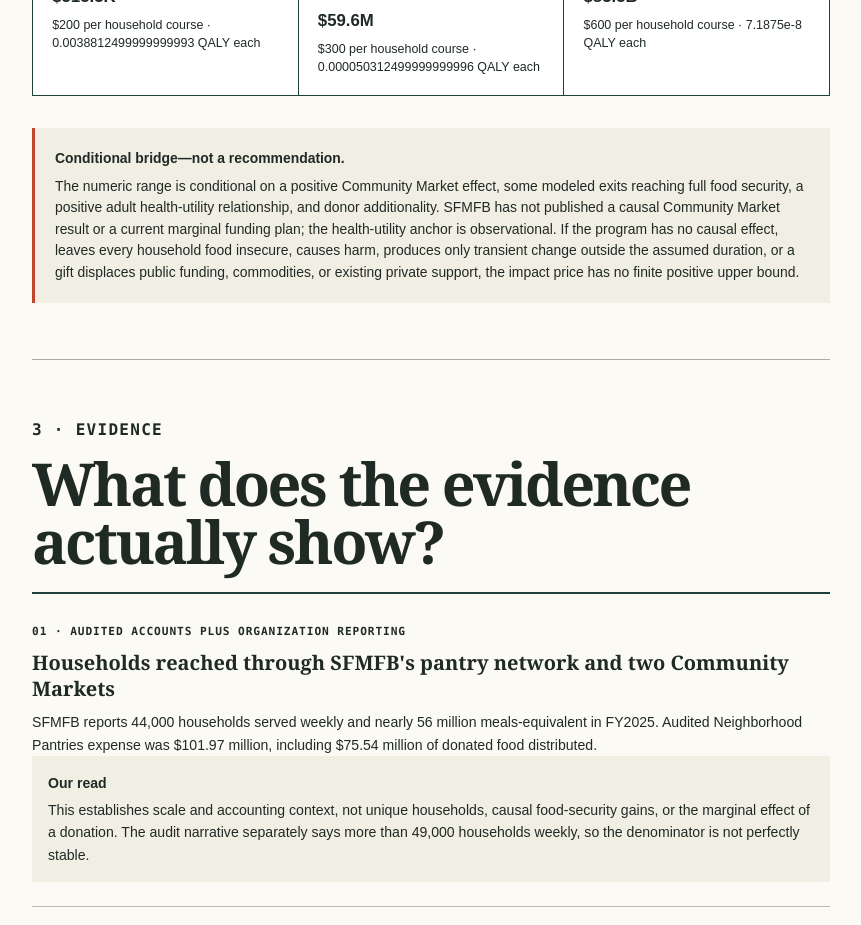
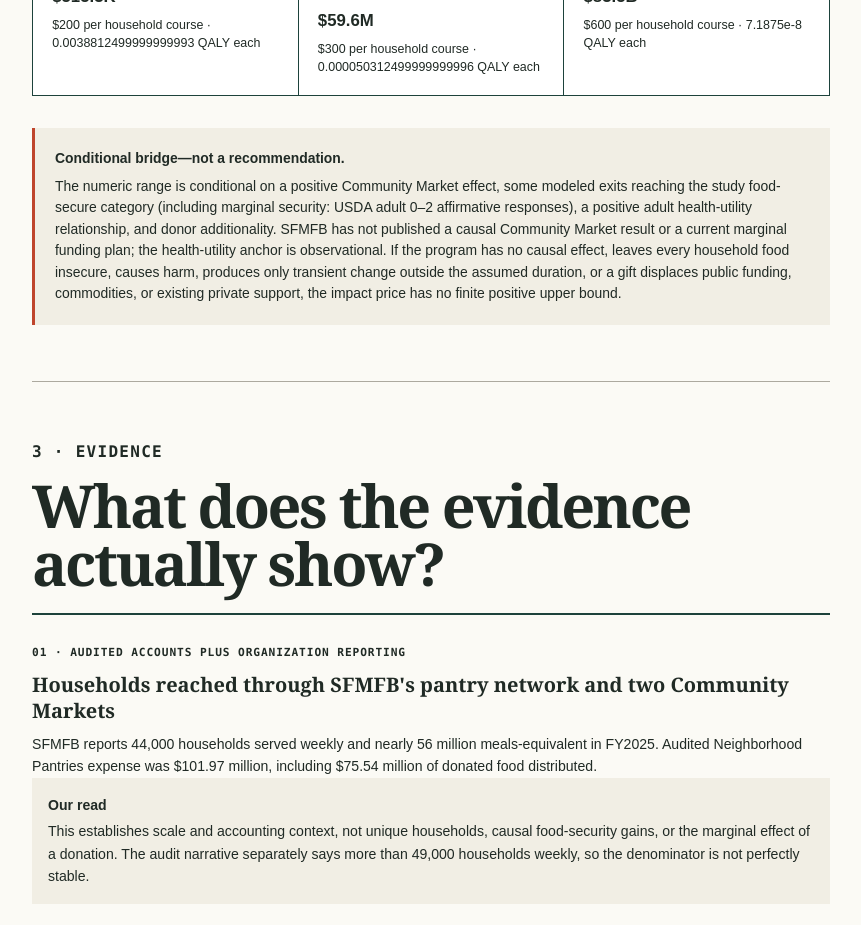
Before and after one commit to Rhys-Lindmark/market-for-impact, a Next.js app: page /charities/sf-marin-food-bank in a window 1280 px wide. Shown: the part 6440-7365 px from the top of the page, without its empty margins (346-1207 px from the left). Built offline with nearby package versions, Linux system fonts and the light colour scheme.

Commit message:
Clarify food-security bridge and record workbook verification

```diff
--- a/app/charities/sf-marin-food-bank/page.tsx
+++ b/app/charities/sf-marin-food-bank/page.tsx
@@ -7,8 +7,8 @@ import bridge from '@/data/san-francisco/sf-marin-food-bank-qaly-bridge-audit-v1
 export const metadata: Metadata = {
   title: 'SF–Marin Food Bank Community Markets — charity research | Market for Impact',
   description: 'Our evidence review and exploratory food-security cost-effectiveness model for San Francisco–Marin Food Bank Community Markets.',
-  openGraph: { title: 'SF–Marin Food Bank — charity research', description: 'A source-grounded Community Market review with an explicit cash-cost boundary, transferred evidence, and null case.', images: [] },
-  twitter: { card: 'summary', title: 'SF–Marin Food Bank — charity research', description: 'A source-grounded Community Market review with an explicit cash-cost boundary, transferred evidence, and null case.', images: [] },
+  openGraph: { title: 'SF–Marin Food Bank — charity research', description: 'A source-grounded Community Market review with a modeled operating-cost allowance, transferred evidence, and null case.', images: [] },
+  twitter: { card: 'summary', title: 'SF–Marin Food Bank — charity research', description: 'A source-grounded Community Market review with a modeled operating-cost allowance, transferred evidence, and null case.', images: [] },
 };
 
 const money = new Intl.NumberFormat('en-US', { style: 'currency', currency: 'USD', maximumFractionDigits: 0 });
--- a/data/san-francisco/city-registry-v1.json
+++ b/data/san-francisco/city-registry-v1.json
@@ -296,7 +296,7 @@
       "organization": "San Francisco–Marin Food Bank",
       "centralUsdPerTenQalys": 59627329.19254659,
       "modelVersion": "sf-marin-food-bank-qaly-bridge-v0.3",
-      "modelSha256": "a3b714e91ecbd359fada64eaa624b7455018c56c827c84aebbb4d0dcaf943175",
+      "modelSha256": "ca4dada7c5513b878884f64e1fcfe0977aad34c04556f9b76eda62a1ec5fc1f8",
       "canonicalUrl": "https://ai.rhyslindmark.com/donate/charities/sf-marin-food-bank"
     },
     {
--- a/data/san-francisco/sf-marin-food-bank-qaly-bridge-audit-v1.json
+++ b/data/san-francisco/sf-marin-food-bank-qaly-bridge-audit-v1.json
@@ -107,7 +107,7 @@
         "fundingAdditionality": 0.1
       }
     ],
-    "nullBoundary": "The numeric range is conditional on a positive Community Market effect, some modeled exits reaching full food security, a positive adult health-utility relationship, and donor additionality. SFMFB has not published a causal Community Market result or a current marginal funding plan; the health-utility anchor is observational. If the program has no causal effect, leaves every household food insecure, causes harm, produces only transient change outside the assumed duration, or a gift displaces public funding, commodities, or existing private support, the impact price has no finite positive upper bound.",
+    "nullBoundary": "The numeric range is conditional on a positive Community Market effect, some modeled exits reaching the study food-secure category (including marginal security: USDA adult 0–2 affirmative responses), a positive adult health-utility relationship, and donor additionality. SFMFB has not published a causal Community Market result or a current marginal funding plan; the health-utility anchor is observational. If the program has no causal effect, leaves every household food insecure, causes harm, produces only transient change outside the assumed duration, or a gift displaces public funding, commodities, or existing private support, the impact price has no finite positive upper bound.",
     "fundingAdditionality": {
       "best": 0.5,
       "low": 0.1,
```
Also changed, not shown: 1 other file (tests, documents, lock files or other folders).
